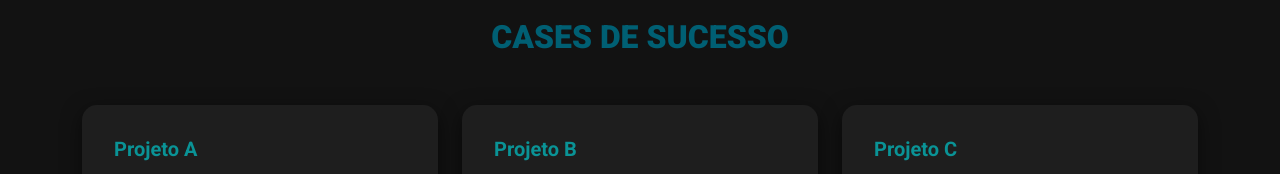
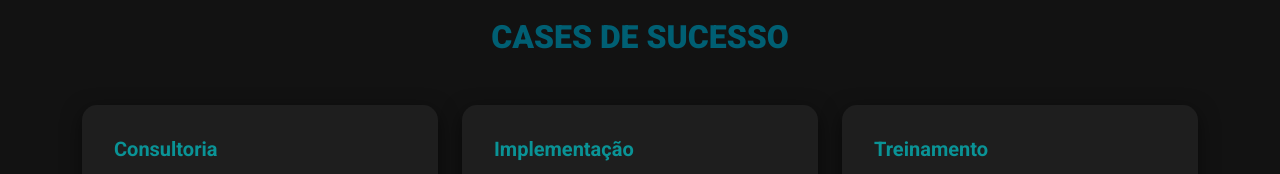
Before and after one commit to industriacpu01-web/site03expert, a plain HTML site: page index.html in a window 1280 px wide. Shown: the part 2100-2274 px from the top of the page. Drawn offline with nearby package versions, Linux system fonts and the light colour scheme.

Commit message:
index.html

```diff
--- a/index.html
+++ b/index.html
@@ -264,9 +264,9 @@
   <h2>Cases de Sucesso</h2>
   <div class="container">
     <div class="row g-4">
-      <div class="col-md-4"><div class="testimonial-card"> <h5>Projeto A</h5> <p>Consultoria estratégica que aumentou a eficiência em 40% de uma empresa líder de mercado.</p> </div></div>
-      <div class="col-md-4"><div class="testimonial-card"> <h5>Projeto B</h5> <p>Implementação tecnológica que reduziu custos e acelerou processos em 30%.</p> </div></div>
-      <div class="col-md-4"><div class="testimonial-card"> <h5>Projeto C</h5> <p>Treinamento de equipe que aumentou produtividade e engajamento de colaboradores.</p> </div></div>
+      <div class="col-md-4"><div class="testimonial-card"> <h5>Consultoria</h5> <p>Consultoria estratégica que aumentou a eficiência em 40% de uma empresa líder de mercado.</p> </div></div>
+      <div class="col-md-4"><div class="testimonial-card"> <h5>Implementação</h5> <p>Implementação tecnológica que reduziu custos e acelerou processos em 30%.</p> </div></div>
+      <div class="col-md-4"><div class="testimonial-card"> <h5>Treinamento</h5> <p>Treinamento de equipe que aumentou produtividade e engajamento de colaboradores.</p> </div></div>
     </div>
   </div>
 </section>
```
